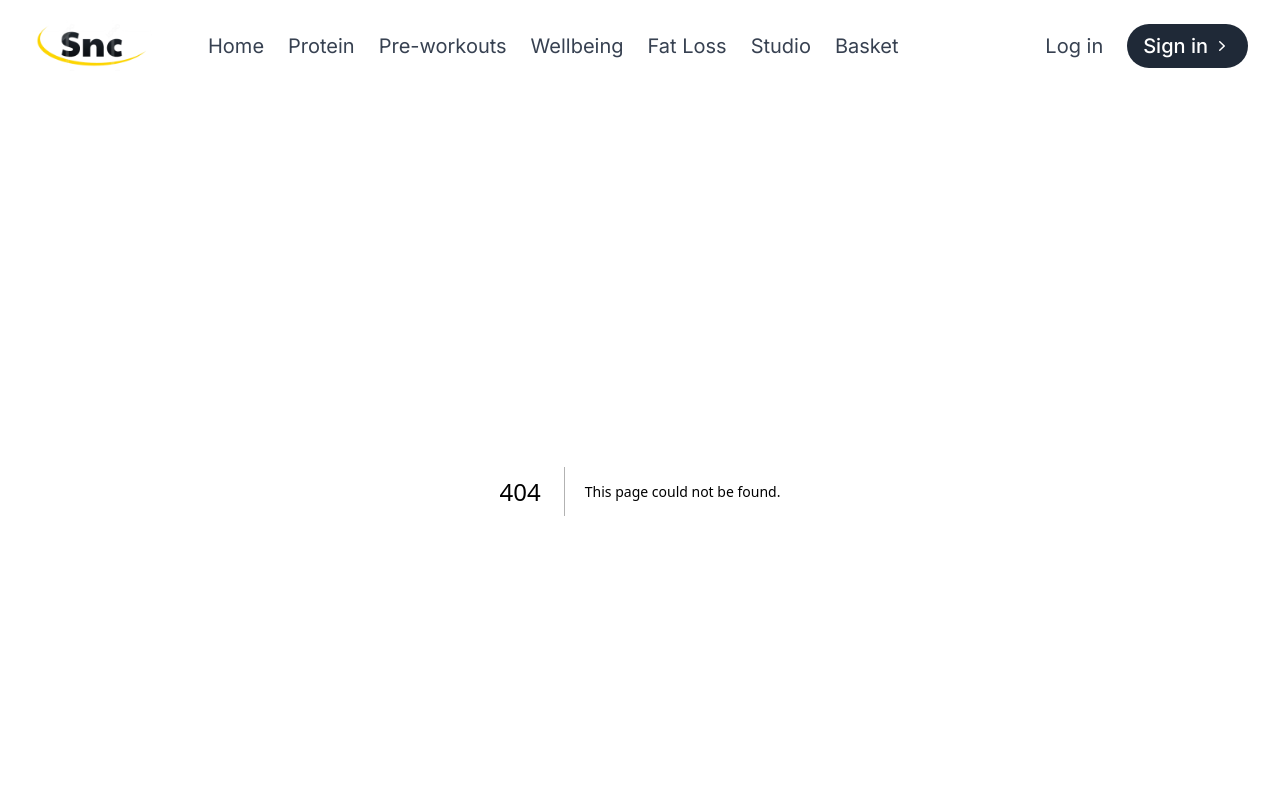
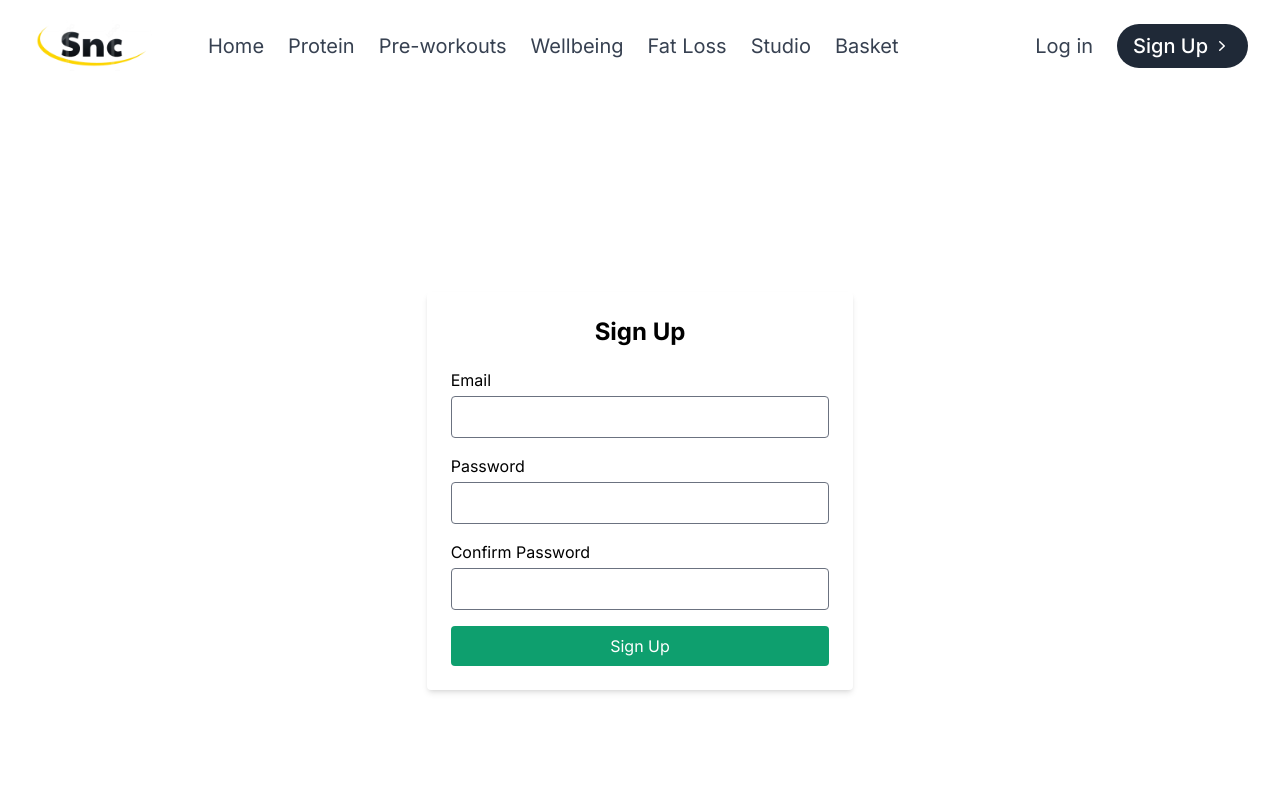
Before and after one commit to jacam666/testsncstore, a Next.js app: page /signup in a window 1280 px wide. Before the commit this address had no page. Shown: the top 800 px of the page. Built offline with nearby package versions, Linux system fonts and the light colour scheme.

Commit message:
created login and signup pages

```diff
--- /dev/null
+++ b/src/app/login/page.js
@@ -0,0 +1,43 @@
+"use client"
+
+import React, { useState } from 'react';
+
+export default function LoginPage() {
+    const [email, setEmail] = useState('');
+    const [password, setPassword] = useState('');
+
+    const handleSubmit = async (e) => {
+        e.preventDefault();
+    };
+
+    return (
+        <div className="flex justify-center items-center h-screen">
+            <form onSubmit={handleSubmit} className="bg-white p-6 rounded shadow-md w-1/3">
+                <h2 className="text-center text-2xl font-bold mb-5">Login</h2>
+                <div className="mb-4">
+                    <label className="block mb-1" htmlFor="email">Email</label>
+                    <input
+                        type="email"
+                        id="email"
+                        value={email}
+                        onChange={(e) => setEmail(e.target.value)}
+                        className="w-full p-2 border rounded"
+                        required
+                    />
+                </div>
+                <div className="mb-4">
+                    <label className="block mb-1" htmlFor="password">Password</label>
+                    <input
+                        type="password"
+                        id="password"
+                        value={password}
+                        onChange={(e) => setPassword(e.target.value)}
+                        className="w-full p-2 border rounded"
+                        required
+                    />
+                </div>
+                <button type="submit" className="bg-blue-500 text-white p-2 rounded w-full">Login</button>
+            </form>
+        </div>
+    );
+}
--- a/src/app/protein/page.js
+++ b/src/app/protein/page.js
@@ -30,7 +30,9 @@ export default function Protein() {
                     </div>
                 </div>
             </div>
+            <div className="">
                 <CardComponent Products={Protein} />
+            </div>
         </div>
     );
 }
--- /dev/null
+++ b/src/app/signup/page.js
@@ -0,0 +1,55 @@
+"use client"
+
+import React, { useState } from 'react';
+
+export default function SignupPage() {
+    const [email, setEmail] = useState('');
+    const [password, setPassword] = useState('');
+    const [confirmPassword, setConfirmPassword] = useState('');
+
+    const handleSubmit = async (e) => {
+        e.preventDefault();
+    };
+
+    return (
+        <div className="flex justify-center items-center h-screen">
+            <form onSubmit={handleSubmit} className="bg-white p-6 rounded shadow-md w-1/3">
+                <h2 className="text-center text-2xl font-bold mb-5">Sign Up</h2>
+                <div className="mb-4">
+                    <label className="block mb-1" htmlFor="email">Email</label>
+                    <input
+                        type="email"
+                        id="email"
+                        value={email}
+                        onChange={(e) => setEmail(e.target.value)}
+                        className="w-full p-2 border rounded"
+                        required
+                    />
+                </div>
+                <div className="mb-4">
+                    <label className="block mb-1" htmlFor="password">Password</label>
+                    <input
+                        type="password"
+                        id="password"
+                        value={password}
+                        onChange={(e) => setPassword(e.target.value)}
+                        className="w-full p-2 border rounded"
+                        required
+                    />
+                </div>
+                <div className="mb-4">
+                    <label className="block mb-1" htmlFor="confirmPassword">Confirm Password</label>
+                    <input
+                        type="password"
+                        id="confirmPassword"
+                        value={confirmPassword}
+                        onChange={(e) => setConfirmPassword(e.target.value)}
+                        className="w-full p-2 border rounded"
+                        required
+                    />
+                </div>
+                <button type="submit" className="bg-green-500 text-white p-2 rounded w-full">Sign Up</button>
+            </form>
+        </div>
+    );
+}
--- a/src/app/studioPage/page.js
+++ b/src/app/studioPage/page.js
@@ -1,55 +1,3 @@
-// export default function Studio() {
-//     return (
-//         <div>
-//             <h1 className="text-7xl text-center font-bold text-[#007BFF]">Studio</h1>
-//             <div class="container mx-auto px-5 py-2 lg:px-32 lg:pt-12">
-//                 <div class="-m-1 flex flex-wrap md:-m-2">
-//                     <div class="flex w-1/2 flex-wrap">
-//                         <div class="w-1/2 p-1 md:p-2">
-//                             <img
-//                                 alt="gallery"
-//                                 class="block h-full w-full rounded-lg object-cover object-center"
-//                                 src="/images/snc images/studioPic1_edited.jpg" />
-//                         </div>
-//                         <div class="w-1/2 p-1 md:p-2">
-//                             <img
-//                                 alt="gallery"
-//                                 class="block h-full w-full rounded-lg object-cover object-center"
-//                                 src="/images/snc images/studioPic2_edited.jpg" />
-//                         </div>
-//                         <div class="w-full p-1 md:p-2">
-//                             <img
-//                                 alt="gallery"
-//                                 class="block h-full w-full rounded-lg object-cover object-center"
-//                                 src="/images/snc images/studioPic3_edited.jpg" />
-//                         </div>
-//                     </div>
-//                     <div class="flex w-1/2 flex-wrap">
-//                         <div class="w-full p-1 md:p-2">
-//                             <img
-//                                 alt="gallery"
-//                                 class="block h-full w-full rounded-lg object-cover object-center"
-//                                 src="/images/snc images/studioPic9.jpg" />
-//                         </div>
-//                         <div class="w-1/2 p-1 md:p-2">
-//                             <img
-//                                 alt="gallery"
-//                                 class="block h-full w-full rounded-lg object-cover object-center"
-//                                 src="/images/snc images/studioPic4_edited.jpg" />
-//                         </div>
-//                         <div class="w-1/2 p-1 md:p-2">
-//                             <img
-//                                 alt="gallery"
-//                                 class="block h-full w-full rounded-lg object-cover object-center"
-//                                 src="/images/snc images/studioPic5_edited.jpg" />
-//                         </div>
-//                     </div>
-//                 </div>
-//             </div>
-//         </div>
-//     )
-// }
-
 "use client"
 import React, { useState, useEffect } from 'react';
 import Modal from 'react-modal';
@@ -87,7 +35,7 @@ export default function Studio() {
 
     return (
         <div>
-            <h1 className="text-7xl text-center font-bold text-[#007BFF]">Studio</h1>
+            <h1 className="text-5xl my-4 text-center font-bold lg:text-7xl">Snc Studio</h1>
             <div className="container mx-auto px-5 py-2 lg:px-32 lg:pt-12">
                 <div className="-m-1 flex flex-wrap md:-m-2">
                     <div className="flex w-1/2 flex-wrap">
--- a/src/components/Cards.js
+++ b/src/components/Cards.js
@@ -27,7 +27,7 @@ const CardComponent = ({ Products }) => {
                     </div>
                 </div>
             )}
-        <div className="flex flex-row flex-wrap gap-10 justify-center m-9 border-none">
+        <div className="flex flex-row flex-wrap gap-6 justify-center m-9 border-none">
             {Products.map((product) => (
                 <Card
                     key={product.id}
--- a/src/components/Navbar.js
+++ b/src/components/Navbar.js
@@ -73,11 +73,11 @@ export default function MyNavbar() {
                         }
                     </ul>
                     <div className="flex-1 gap-x-6 items-center justify-end mt-6 space-y-6 lg:flex lg:space-y-0 lg:mt-0">
-                        <Link href="/" className="block text-gray-700 hover:text-gray-900">
+                        <Link href="/login" className="block text-gray-700 hover:text-gray-900">
                                 Log in
                         </Link>
-                        <Link href="/" className="flex items-center justify-center gap-x-1 py-2 px-4 text-white font-medium bg-gray-800 hover:bg-gray-700 active:bg-gray-900 rounded-full lg:inline-flex">
-                            Sign in
+                        <Link href="/signup" className="flex items-center justify-center gap-x-1 py-2 px-4 text-white font-medium bg-gray-800 hover:bg-gray-700 active:bg-gray-900 rounded-full lg:inline-flex">
+                            Sign Up
                             <svg xmlns="http://www.w3.org/2000/svg" viewBox="0 0 20 20" fill="currentColor" className="w-5 h-5">
                                 <path fillRule="evenodd" d="M7.21 14.77a.75.75 0 01.02-1.06L11.168 10 7.23 6.29a.75.75 0 111.04-1.08l4.5 4.25a.75.75 0 010 1.08l-4.5 4.25a.75.75 0 01-1.06-.02z" clipRule="evenodd" />
                             </svg>
```
